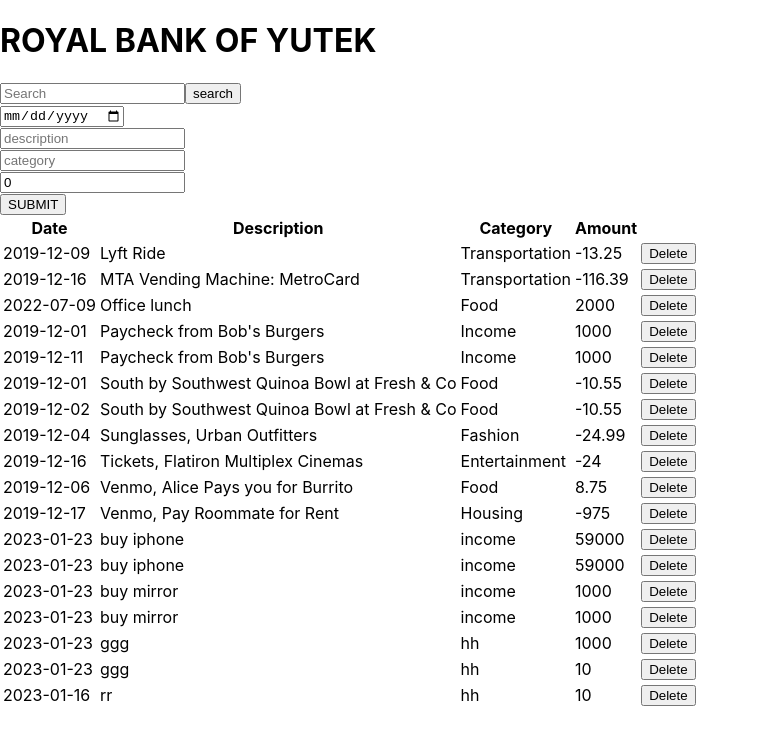
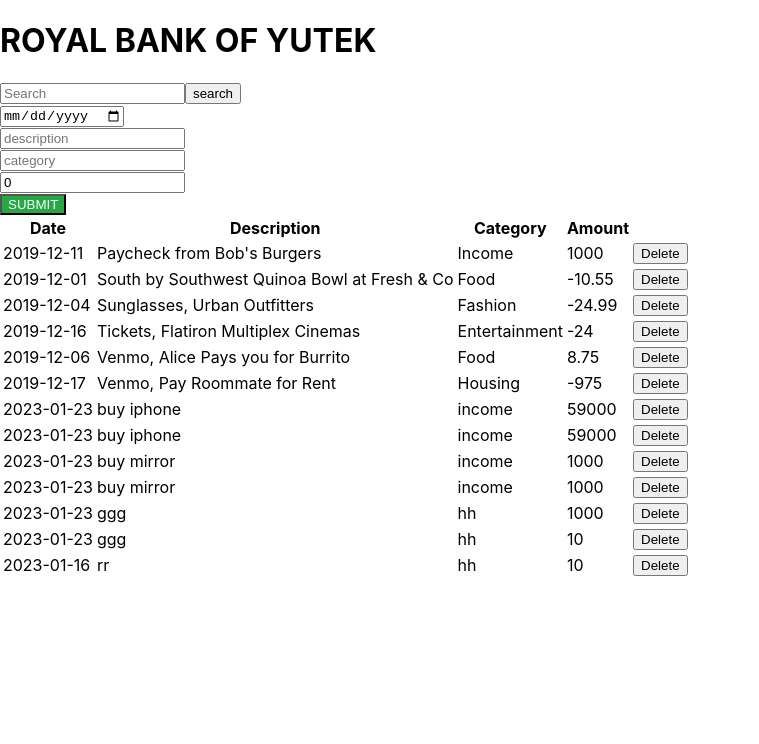
Before and after one commit to JosephMugo8711/ROYALBANKOFYUTEK, a React (Create React App) app: page / in a window 1280 px wide. Shown: the top 744 px of the page, without its empty margins (0-759 px from the left). Built offline with nearby package versions, Linux system fonts and the light colour scheme; data requests are answered from the project's data file; the HTML template or start-up script is replaced by a standard one.

Commit message:
submit button

```diff
--- a/db.json
+++ b/db.json
@@ -1,22 +1,8 @@
 {
   "transactions": [
     {
-      "id": 1,
-      "date": "2019-12-01",
-      "description": "Paycheck from Bob's Burgers",
-      "category": "Income",
-      "amount": 1000
-    },
-    {
       "id": 2,
       "date": "2019-12-01",
-      "description": "South by Southwest Quinoa Bowl at Fresh & Co",
-      "category": "Food",
-      "amount": -10.55
-    },
-    {
-      "id": 3,
-      "date": "2019-12-02",
       "description": "South by Southwest Quinoa Bowl at Fresh & Co",
       "category": "Food",
       "amount": -10.55
@@ -36,13 +22,6 @@
       "amount": 8.75
     },
     {
-      "id": 8,
-      "date": "2019-12-09",
-      "description": "Lyft Ride",
-      "category": "Transportation",
-      "amount": -13.25
-    },
-    {
       "id": 9,
       "date": "2019-12-11",
       "description": "Paycheck from Bob's Burgers",
@@ -57,25 +36,11 @@
       "amount": -24
     },
     {
-      "id": 11,
-      "date": "2019-12-16",
-      "description": "MTA Vending Machine: MetroCard",
-      "category": "Transportation",
-      "amount": -116.39
-    },
-    {
       "id": 12,
       "date": "2019-12-17",
       "description": "Venmo, Pay Roommate for Rent",
       "category": "Housing",
       "amount": -975
-    },
-    {
-      "date": "2022-07-09",
-      "description": "Office lunch",
-      "category": "Food",
-      "amount": "2000",
-      "id": 13
     },
     {
       "date": "2023-01-23",
--- a/src/components/Input.jsx
+++ b/src/components/Input.jsx
@@ -45,7 +45,7 @@ function Input({onAddTransaction}){
        <input type="number" name="amount" id="amount" value={amount} onChange={(e) => setAmount(e.target.value)} className="form-control form-control-sm"  placeholder="amount" aria-label="form-control form-control-sm" />
        </div>
        <div className="col-3  mx-auto p-3">
-       <input type="submit" value="SUBMIT"/>
+       <input type="submit" value="SUBMIT" id="submit"/>
         </div>
           </form>
           </div>
--- a/src/index.css
+++ b/src/index.css
@@ -11,3 +11,7 @@ code {
   font-family: source-code-pro, Menlo, Monaco, Consolas, 'Courier New',
     monospace;
 }
+#submit{
+  background-color: #28a745;
+  color: white;
+}
```
